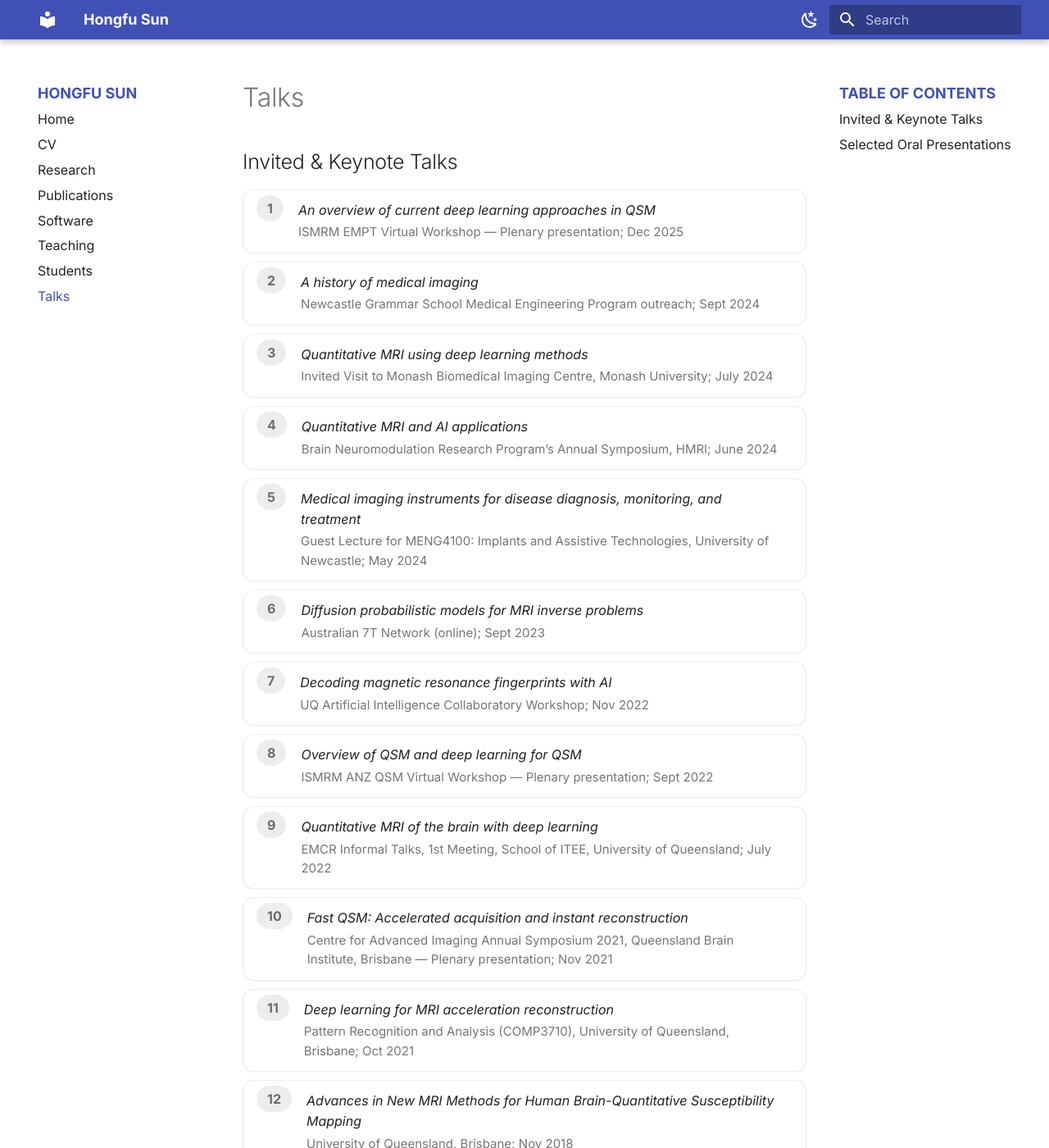
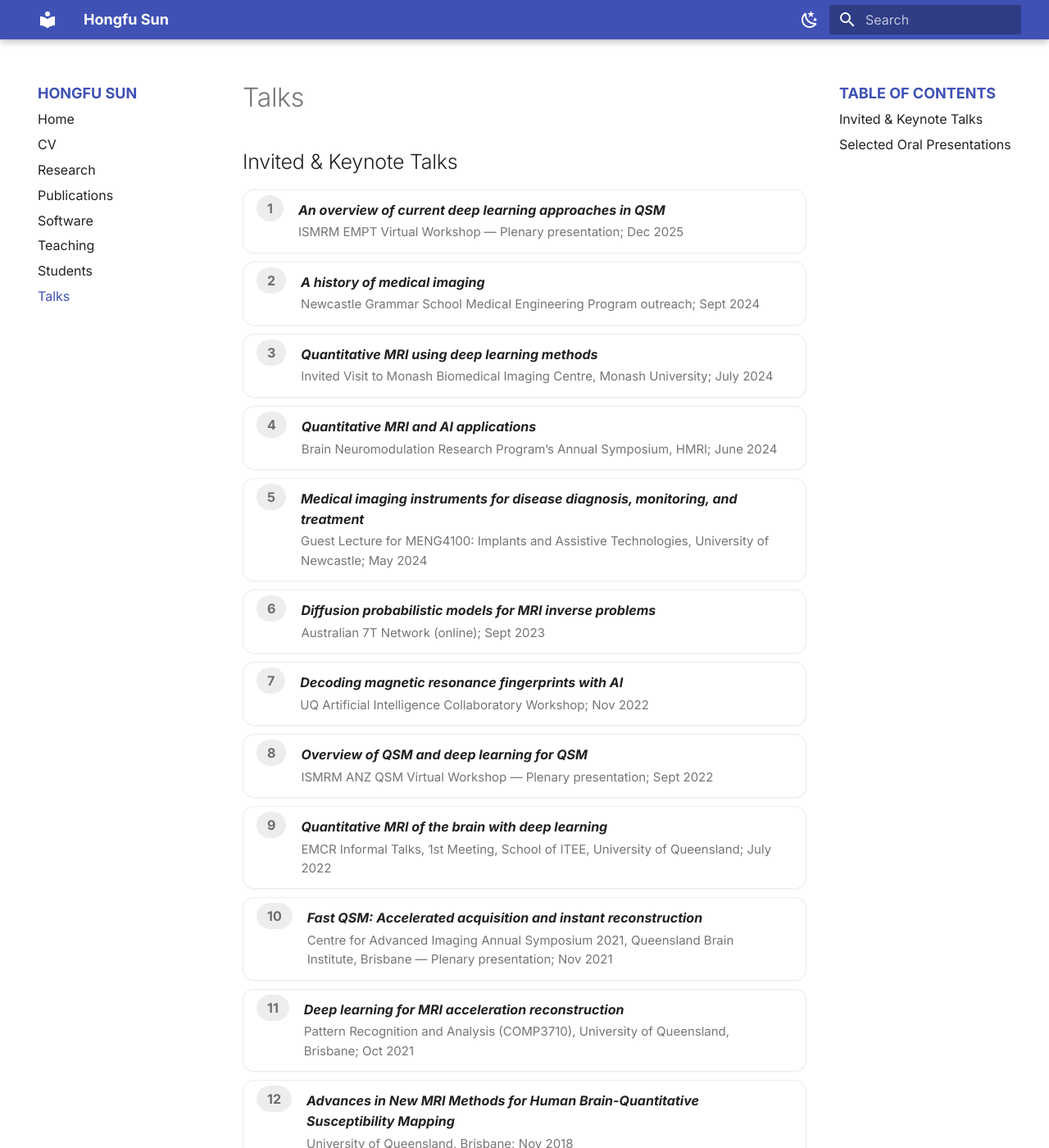
Before and after one commit to sunhongfu/sunhongfu.github.io, an MkDocs documentation site: the page built from docs/talks.md, in a window 1280 px wide and 1400 px high. Shown: the whole window at 82% size. Built offline with MkDocs 1.6.1 and Material for MkDocs 9.7.7, drawn with Linux system fonts in a browser that asks for light colours.

Commit message:
italic and bold

```diff
--- a/docs/assets/extra.css
+++ b/docs/assets/extra.css
@@ -239,7 +239,10 @@
   color: var(--md-default-fg-color);   /* same neutral text color as body */
   margin: .1rem 0 .15rem 0;
 }
-.pub-title i { font-style: italic; }       /* keep italics in title */
+.pub-title i {
+  font-style: italic;
+  font-weight: bold; /* Add bold styling */
+}
 
 /* Publication title when it's a link */
 .pub-title a {
```
